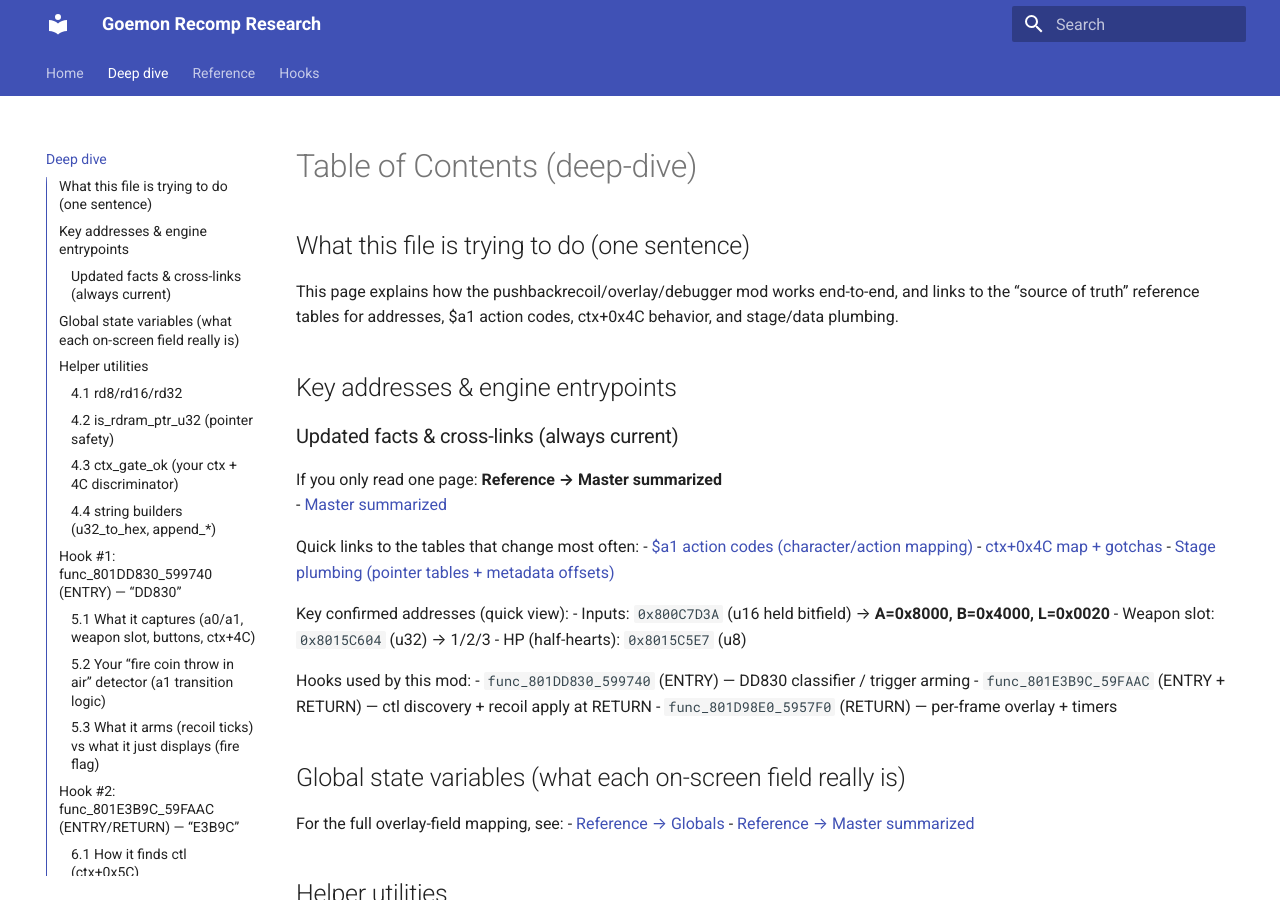
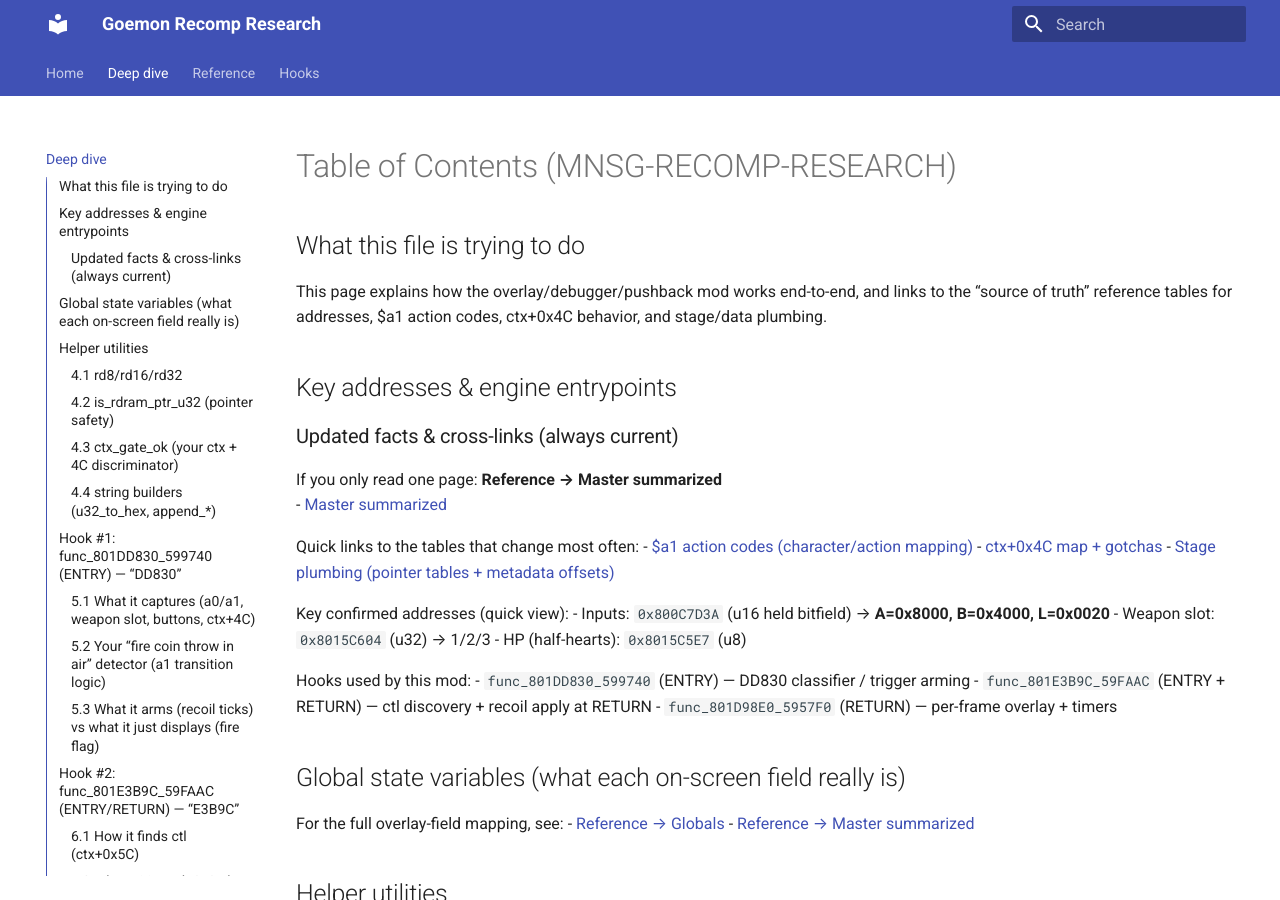
Before and after one commit to sirdankz/goemon-recomp-research, an MkDocs documentation site: the page built from docs/deep_dive.md, in a window 1280 px wide and 900 px high. Built offline with MkDocs 1.6.1 and Material for MkDocs 9.7.7, drawn with Linux system fonts in a browser that asks for light colours; some of the changed text lies outside the part shown.

Commit message:
Rename deep-dive to MNSG-RECOMP-RESEARCH

```diff
--- a/docs/deep_dive.md
+++ b/docs/deep_dive.md
@@ -1,8 +1,8 @@
-# Table of Contents (deep-dive)
+# Table of Contents (MNSG-RECOMP-RESEARCH)
 
-## What this file is trying to do (one sentence)
+## What this file is trying to do
 
-This page explains how the pushbackrecoil/overlay/debugger mod works end-to-end, and links to the “source of truth” reference tables for addresses, $a1 action codes, ctx+0x4C behavior, and stage/data plumbing.
+This page explains how the overlay/debugger/pushback mod works end-to-end, and links to the “source of truth” reference tables for addresses, $a1 action codes, ctx+0x4C behavior, and stage/data plumbing.
 
 ## Key addresses & engine entrypoints
 
```
